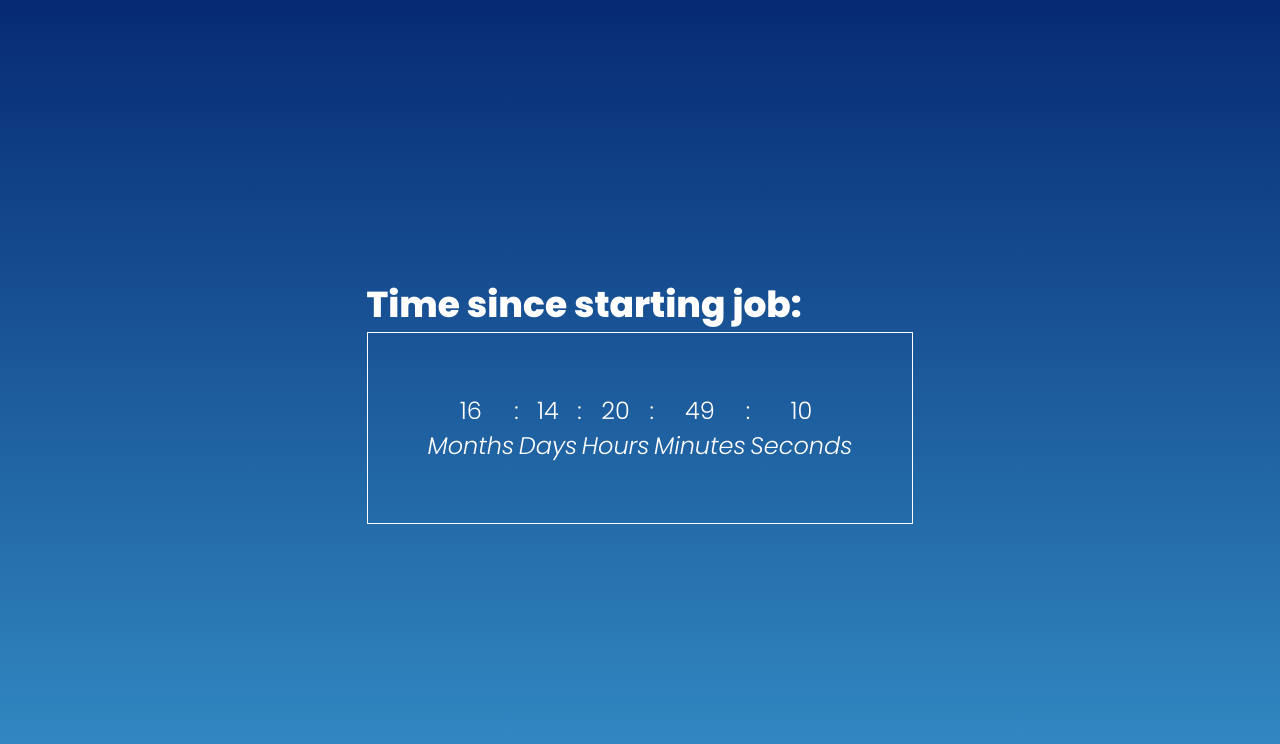
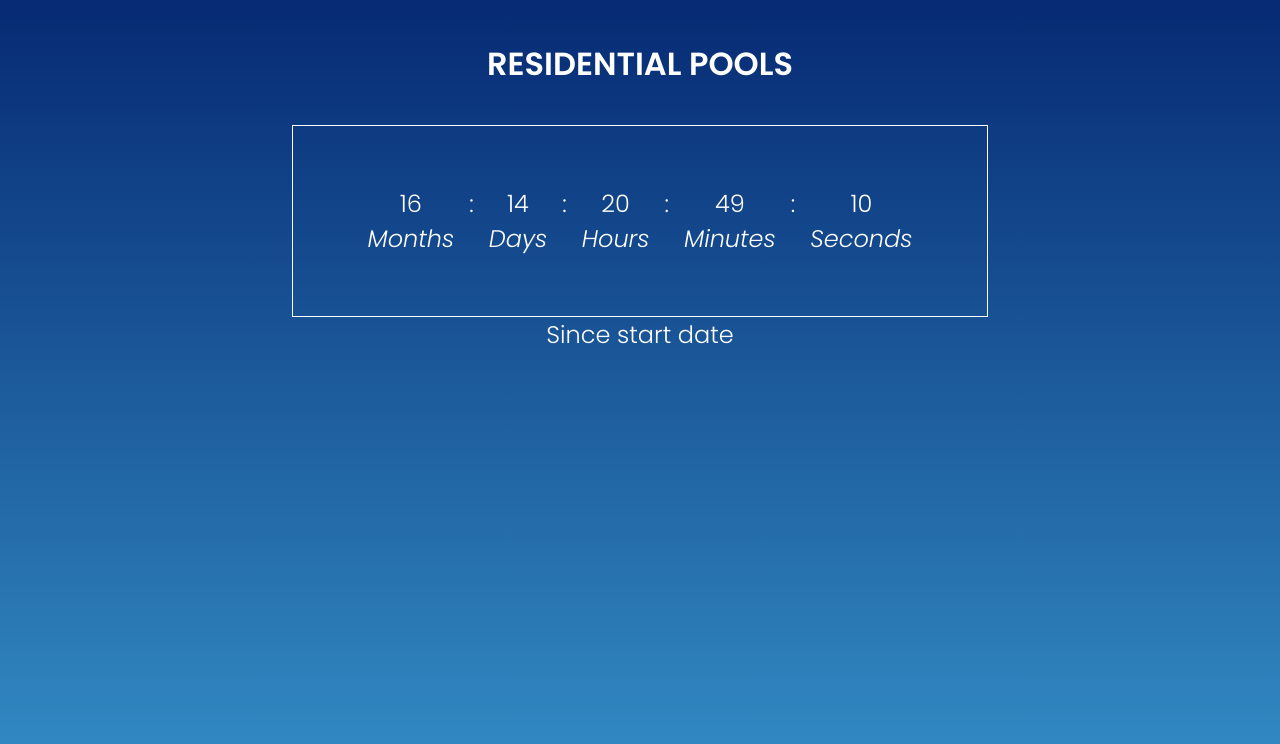
Before and after one commit to quasifu/review-site, a React (Create React App) app: page / in a window 1280 px wide. Shown: the top 744 px of the page. Built offline with nearby package versions, Linux system fonts and the light colour scheme.

Commit message:
refactor home css

```diff
--- a/src/App.module.scss
+++ b/src/App.module.scss
@@ -16,10 +16,11 @@
   color: $text-color;
 
   h1 {
-    font-size: 5.2rem;
+    font-size: 2rem;
     font-weight: 600;
     text-transform: uppercase;
     margin-bottom: 2.3rem;
+    text-align: center;
   }
 
   p {
--- a/src/components/Ticker/Ticker.js
+++ b/src/components/Ticker/Ticker.js
@@ -23,10 +23,5 @@ export const Ticker = ({ futureDate }) => {
     </>
   );
 
-  return (
-    <div>
-      <h2>Time since starting job:</h2>
-      <div className={style.tickerShell}>{tickerContents}</div>
-    </div>
-  );
+  return <div className={style.tickerShell}>{tickerContents}</div>;
 };
--- a/src/components/TickerCell/TickerCell.module.scss
+++ b/src/components/TickerCell/TickerCell.module.scss
@@ -2,6 +2,7 @@
   flex: 1;
   display: flex;
   align-items: center;
+  padding: 0px 15px;
   flex-direction: column;
 
   > .tickerCellValue {
--- /dev/null
+++ b/src/pages/Home/Home.module.scss
@@ -0,0 +1,24 @@
+@import '../../_colours';
+
+.link {
+  color: $text-color;
+}
+
+.wrapper {
+  display: flex;
+  flex: 1;
+  flex-direction: column;
+  justify-content: center;
+  align-items: center;
+  text-align: center;
+  margin: 40px 0px;
+}
+
+.text {
+  display: flex;
+  flex: 1;
+  flex-direction: column;
+  justify-content: start;
+  align-items: center;
+  text-align: center;
+}
--- a/src/pages/Home/index.js
+++ b/src/pages/Home/index.js
@@ -1,5 +1,5 @@
 import { Ticker } from '../../components/Ticker';
-
+import style from './Home.module.scss';
 // Defaults to 6 days, 22 hours, 40 minutes and 0 seconds from now in your timezone.
 const futureDate = new Date('December 21, 2020'); /*add(new Date(), {
   days: 6,
@@ -8,7 +8,13 @@ const futureDate = new Date('December 21, 2020'); /*add(new Date(), {
 });*/
 
 function Home() {
-  return <Ticker futureDate={futureDate} />;
+  return (
+    <div className={style.wrapper}>
+      <h1>Residential Pools</h1>
+      <Ticker futureDate={futureDate} />
+      <div className={style.text}>Since start date</div>
+    </div>
+  );
 }
 
 export default Home;
```
